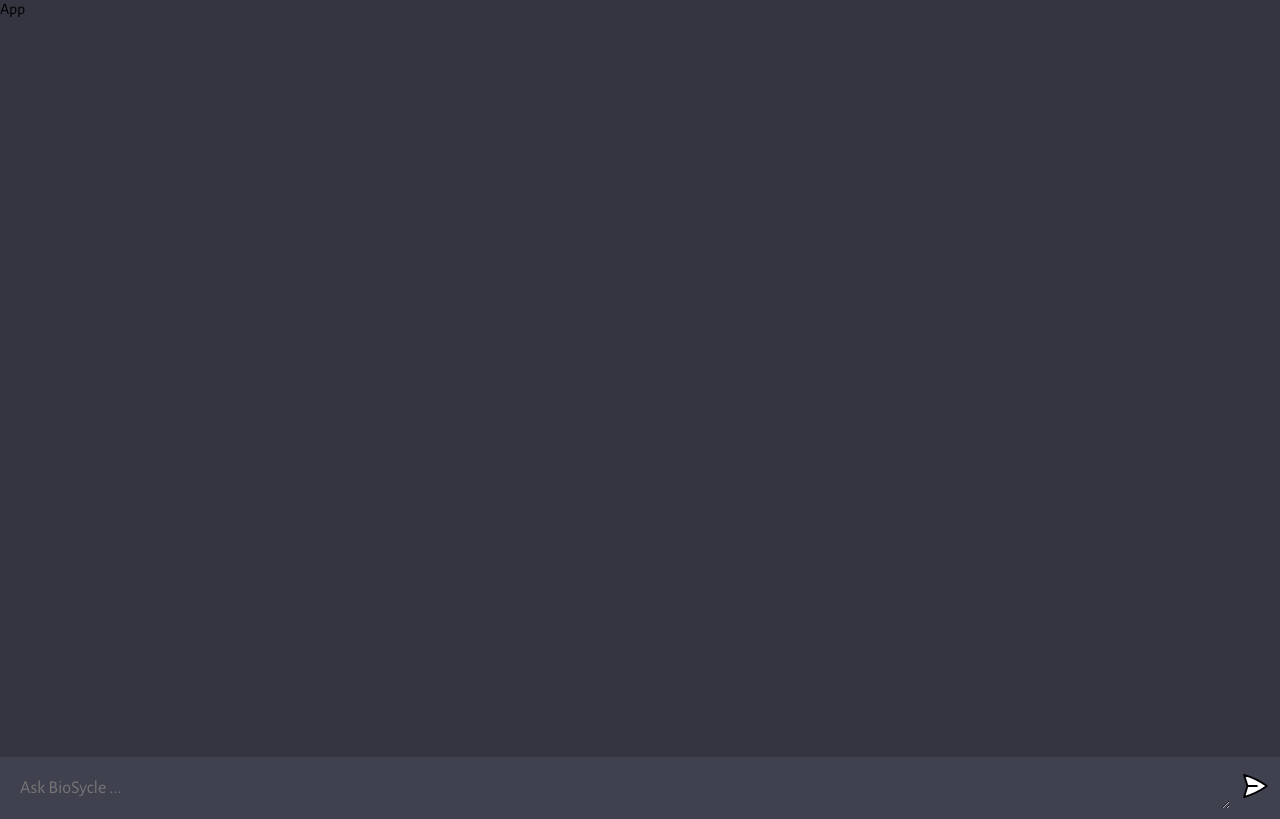
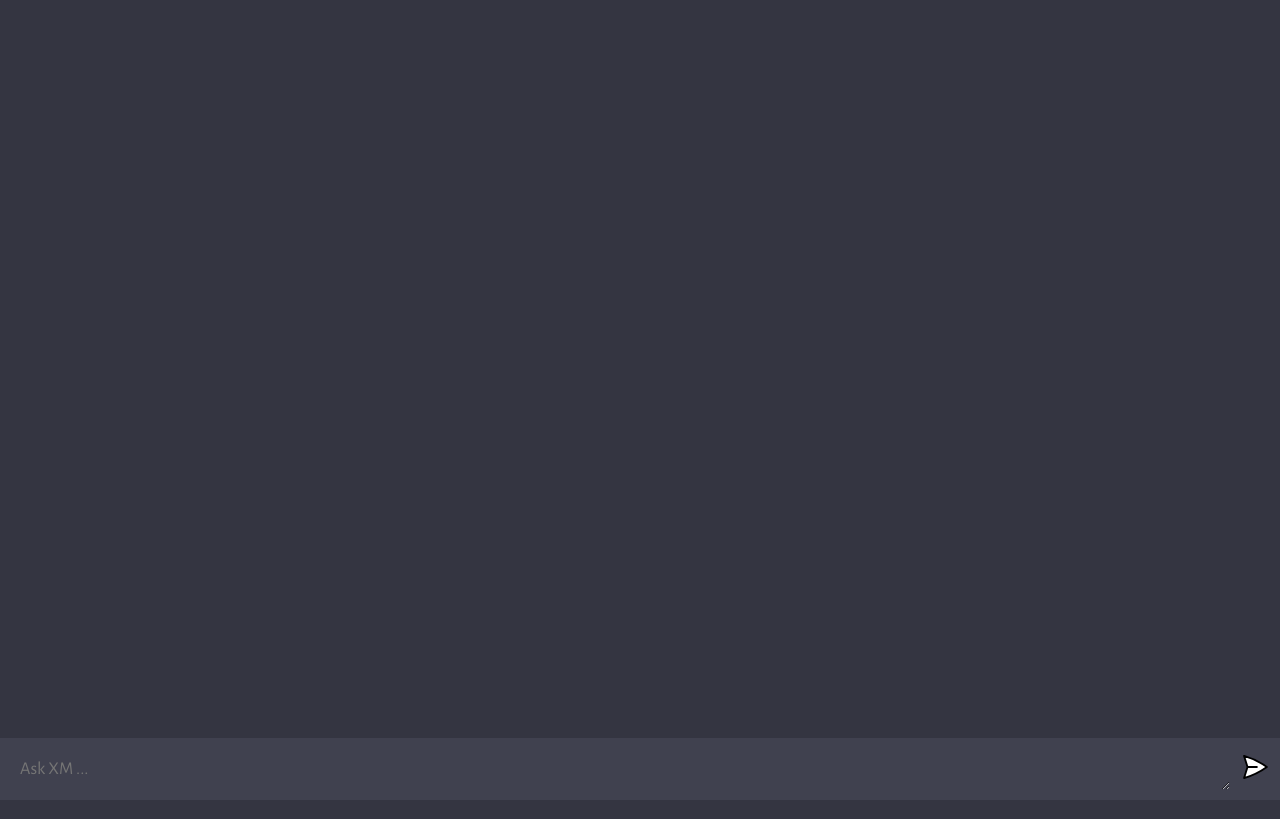
Before and after one commit to xzhou77/BSChat, a website built with Vite: page client/index.html in a window 1280 px wide. Built offline with nearby package versions, Linux system fonts and the light colour scheme.

Commit message:
Modified some typo in index.html

```diff
--- a/client/index.html
+++ b/client/index.html
@@ -4,7 +4,7 @@
     <meta charset="UTF-8" />
     <link rel="icon" type="image/svg+xml" href="/favicon.ico" />
     <meta name="viewport" content="width=device-width, initial-scale=1.0" />
-    <title>BioSycle App</title> App</title>
+    <title>BioSycle App</title>
     <link rel="stylesheet" href="style.css">
   </head>
   <body>
@@ -12,7 +12,7 @@
       <div id="chat_container"></div>
 
       <form>
-        <textarea name="prompt" rows="1" cols="1" placeholder="Ask BioSycle ..."></textarea>
+        <textarea name="prompt" rows="1" cols="1" placeholder="Ask XM ..."></textarea>
         <button type="submit"><img src="assets_codex/assets/send.svg" /></button>
       </form>
     </div>
```
